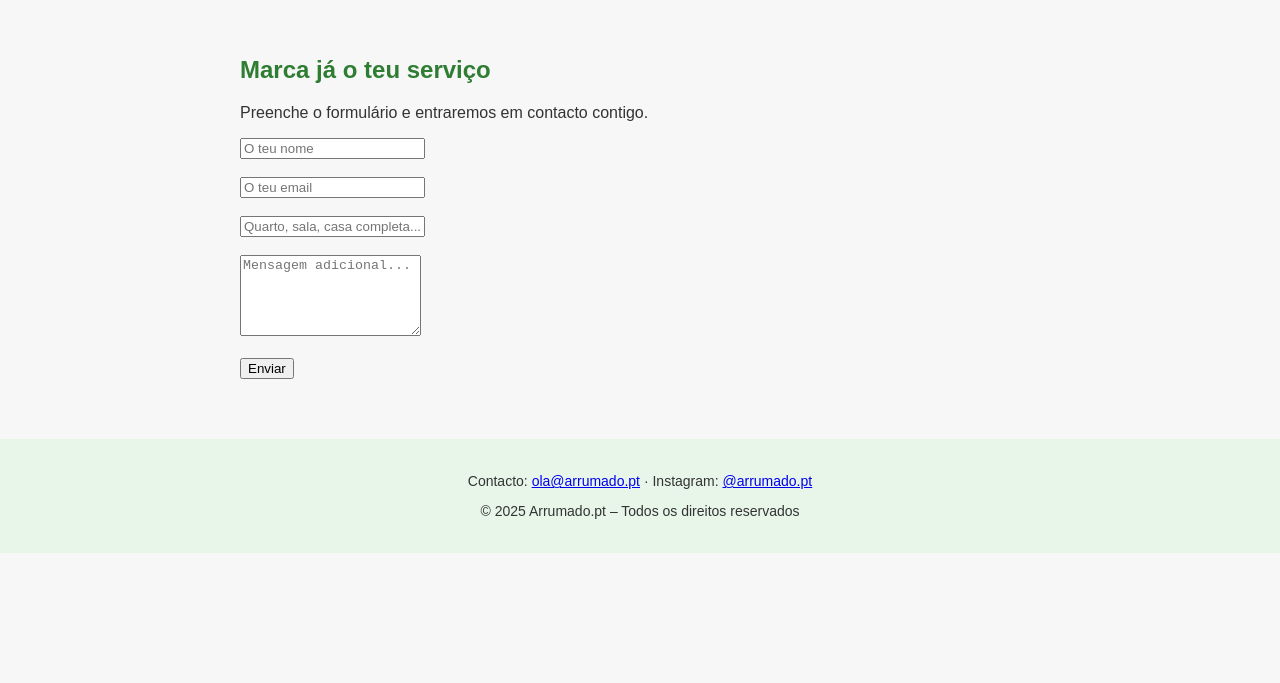
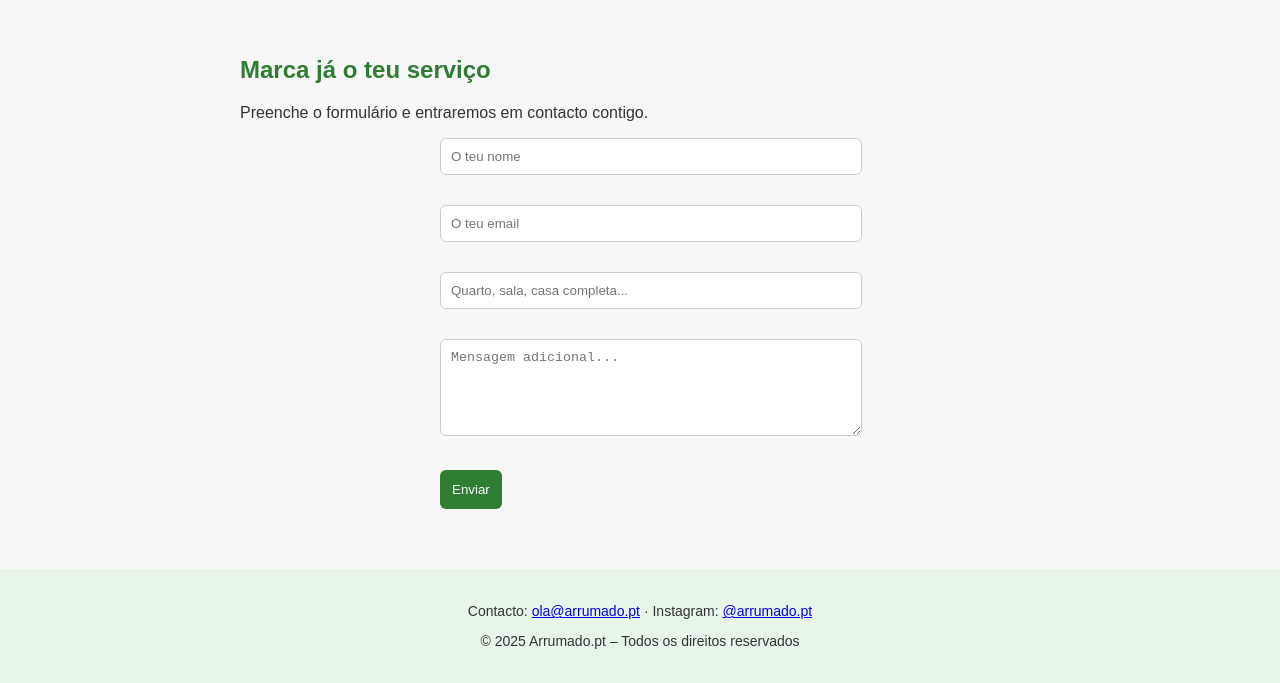
Before and after one commit to frankiealbundle/arrumado.pt, a plain HTML site: page index.html in a window 1280 px wide. Shown: the part 1083-1766 px from the top of the page. Before the commit the page ends 1636 px from the top, so only its background shows below. Drawn offline with Linux system fonts and the light colour scheme.

Commit message:
Update styles.css

```diff
--- a/styles.css
+++ b/styles.css
@@ -59,3 +59,26 @@
       text-align: center;
       font-size: 14px;
     }
+
+form {
+  max-width: 400px;
+  margin: auto;
+}
+input, textarea {
+  width: 100%;
+  padding: 10px;
+  border: 1px solid #ccc;
+  border-radius: 6px;
+  margin-bottom: 12px;
+}
+button {
+  background-color: #2e7d32;
+  color: white;
+  border: none;
+  padding: 12px;
+  border-radius: 6px;
+  cursor: pointer;
+}
+button:hover {
+  background-color: #1b5e20;
+}
```
